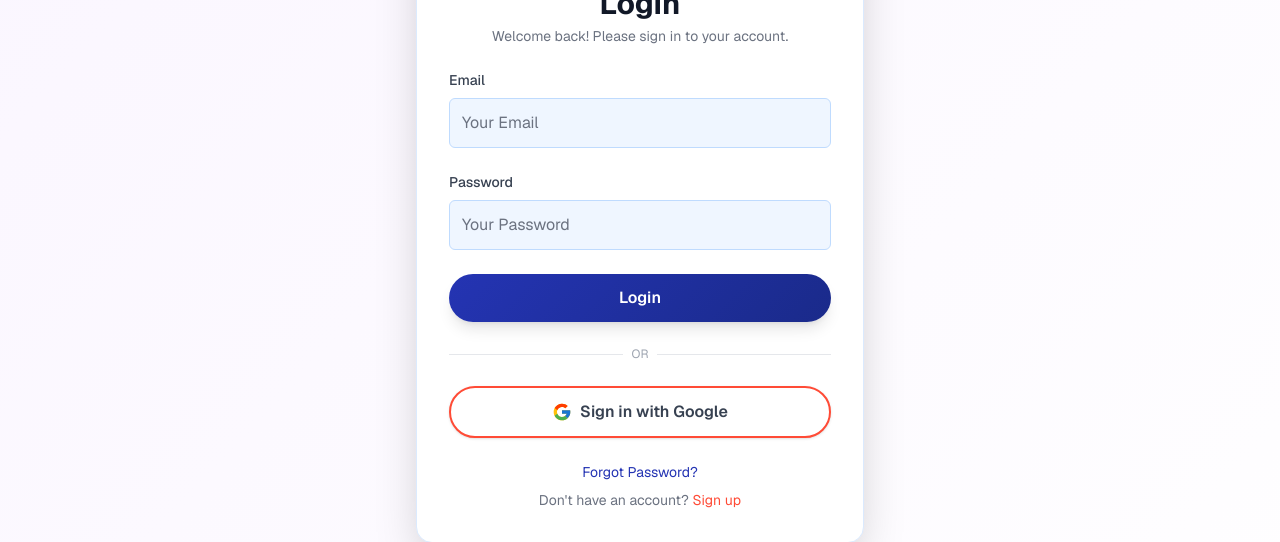
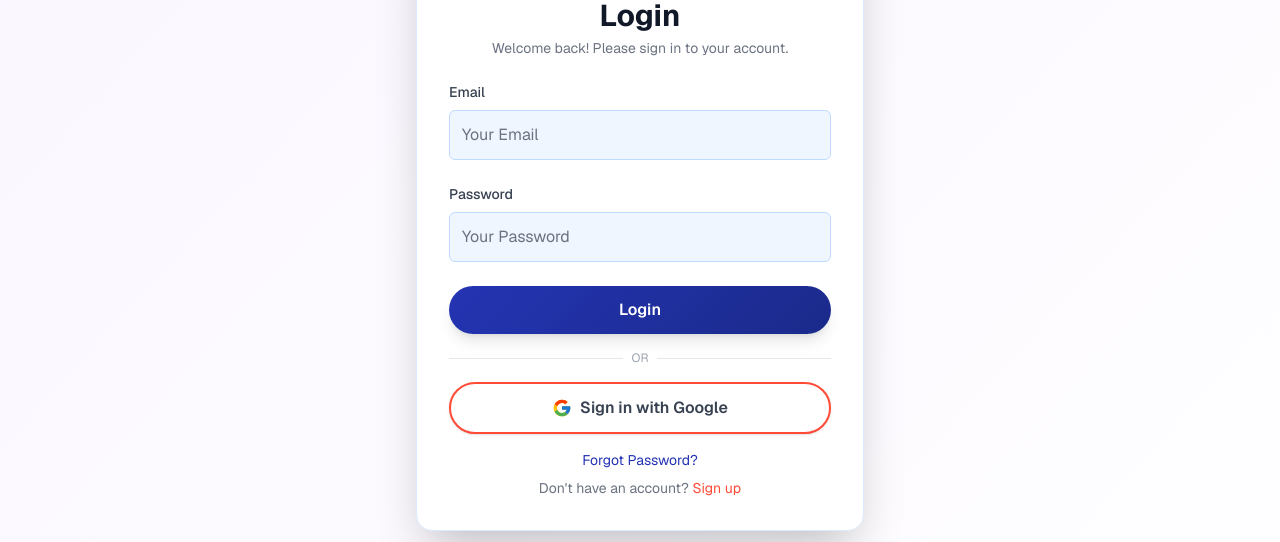
Before and after one commit to esraakhalifa/masar, a Next.js app: page /login in a window 1280 px wide. Shown: the part 410-952 px from the top of the page. Built offline with nearby package versions, Linux system fonts and the light colour scheme; no server answers.

Commit message:
feat: refactor login page layout and form structure for improved readability and user experience

```diff
--- a/app/login/page.tsx
+++ b/app/login/page.tsx
@@ -33,7 +33,7 @@ export default function Login() {
 
   return (
     <Layout>
-    <div className="min-h-screen  flex items-center justify-center px-4 mt-4">
+    <div className="min-h-screen flex items-center justify-center px-4 mt-4">
       <main className="flex flex-col items-center justify-center w-full max-w-lg px-2">
         <div className="w-full max-w-md bg-white rounded-2xl shadow-2xl border border-blue-100 p-8">
           <div className="flex flex-col items-center mb-6">
@@ -44,7 +44,7 @@ export default function Login() {
             <p className="text-gray-500 text-sm">Welcome back! Please sign in to your account.</p>
           </div>
 
-          <div className="space-y-6">
+          <form onSubmit={handleSubmit} className="space-y-6">
             <div>
               <label htmlFor="email" className="block text-sm font-medium mb-2 text-gray-700">Email</label>
               <input
@@ -83,6 +83,7 @@ export default function Login() {
             >
               Login
             </button>
+          </form>
 
           <div className="flex items-center my-4">
             <div className="flex-grow border-t border-gray-200"></div>
@@ -101,16 +102,15 @@ export default function Login() {
           </button>
 
           <div className="flex flex-col items-center mt-4 space-y-2 text-center">
-              <a href="/forgot-password" className="hover:underline text-sm" style={{ color: '#2434B3' }}>
+            <Link href="/forgot-password" className="hover:underline text-sm" style={{ color: '#2434B3' }}>
               Forgot Password?
-              </a>
+            </Link>
             <p className="text-sm text-gray-500">
               Don't have an account?{' '}
-                <a href="/register" className="hover:underline" style={{ color: '#FF4B36' }}>
+              <Link href="/register" className="hover:underline" style={{ color: '#FF4B36' }}>
                 Sign up
-                </a>
+              </Link>
             </p>
-            </div>
           </div>
         </div>
       </main>
```
Lines whose indentation alone changed are shown as unchanged.
